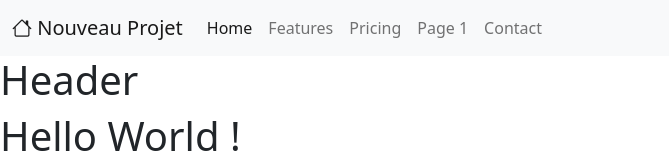
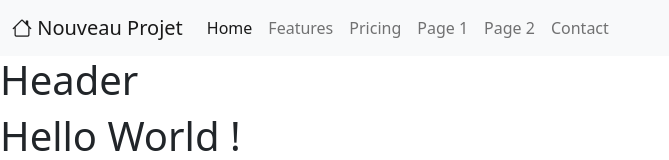
Before and after one commit to GuillaumePerret/projet, a plain HTML site: page index.html in a window 1280 px wide. Shown: the top 160 px of the page, without its empty margins (0-669 px from the left). Drawn offline with nearby package versions, Linux system fonts and the light colour scheme.

Commit message:
[ADD] Page 2 in Navbar

```diff
--- a/index.html
+++ b/index.html
@@ -32,6 +32,9 @@
                         <a class="nav-link" href="page.html">Page 1</a>
                     </li>
                     <li class="nav-item">
+                        <a class="nav-link" href="page2.html">Page 2</a>
+                    </li>
+                    <li class="nav-item">
                         <a class="nav-link" href="contact">Contact</a>
                     </li>
                 </ul>
```
